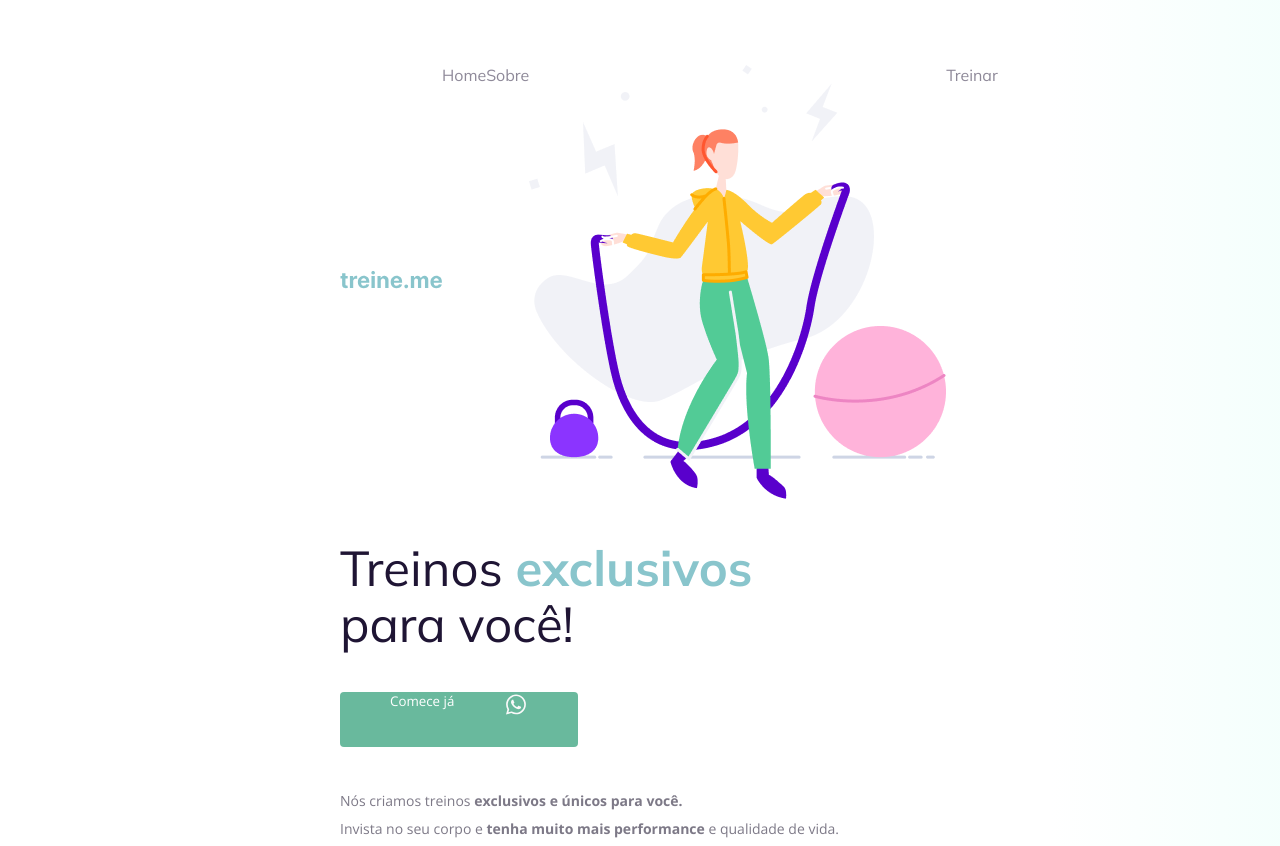
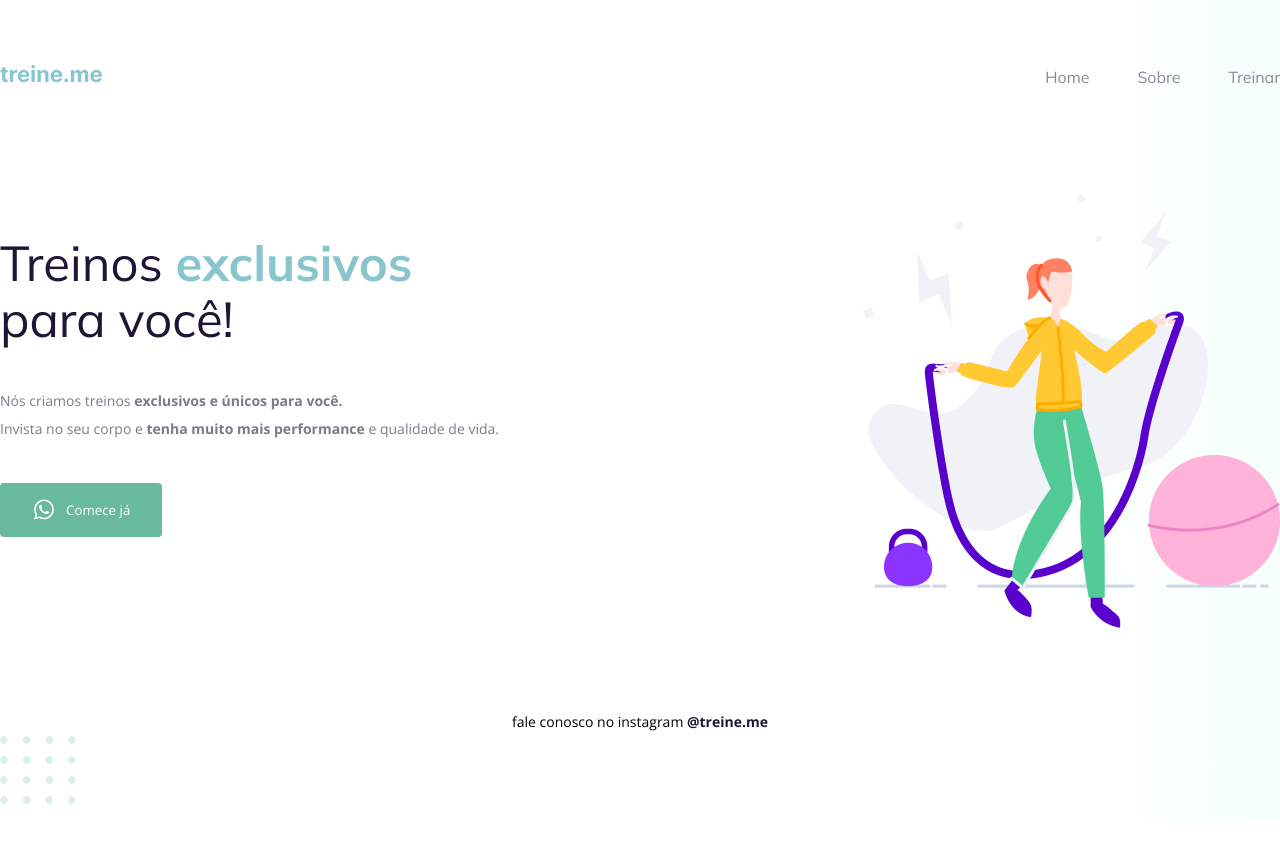
Before and after one commit to afcluispaulo/HTML-CSS-LandingPage-Rocketseat, a plain HTML site: page Desafio Corrigindo Bugs 2/index.html in a window 1280 px wide. Shown: the top 846 px of the page. After the commit the page ends 819 px from the top, so only its background shows below. Drawn offline with nearby package versions, Linux system fonts and the light colour scheme.

Commit message:
bugs corrigidos

```diff
--- a/Desafio Corrigindo Bugs 2/index.html
+++ b/Desafio Corrigindo Bugs 2/index.html
@@ -15,6 +15,7 @@
   </head>
   <body>
     <div class="page">
+      <header>
         <nav>
             <a id="logo" href="#">
               <img src="images/logo.svg" alt="Treine.me" />
@@ -22,26 +23,26 @@
             <ul>
               <li><a href="#">Home</a></li>
               <li><a href="#">Sobre</a></li>
-            <img src="images/img.png" alt="Desenho de uma mulher pulando corta numa academia.">
               <li><a href="#">Treinar</a></li>
             </ul>
           </nav>
-
+      </header>
         <main>
           <section>
             <h1>Treinos <span>exclusivos</span> para você!</h1>
-            <button>
-              Comece já
-              <img src="images/whats.svg" alt="Ícone do whatsapp">
-
-            </button>
-
             <p>
               Nós criamos treinos <strong>exclusivos e únicos para você.</strong></br>
               Invista no seu corpo e <strong>tenha muito mais performance</strong> e qualidade de vida.
             </p>
 
+            <button>
+              <img src="images/whats.svg" alt="Ícone do whatsapp">
+              Comece já
+
+            </button>
+
           </section>
+          <img src="images/img.png" alt="Desenho de uma mulher pulando corta numa academia.">
 
       </main>
 
--- a/Desafio Corrigindo Bugs 2/style.css
+++ b/Desafio Corrigindo Bugs 2/style.css
@@ -9,17 +9,17 @@ body {
   }
 
   .page {
-    width: 600px;
+    width: 1280px;
     margin: 0 auto;
     padding-top: 65px;
   }
 
   nav {
     display: flex;
-    justify-content: start;
+    justify-content: space-between;
     align-items: center;
 
-    margin-bottom: 15px;
+    margin-bottom: 106px;
   }
 
   ul {
@@ -27,6 +27,7 @@ body {
     list-style: none;
     margin: 0;
     padding: 0;
+    gap: 48px;
   }
 
   a {
@@ -48,6 +49,11 @@ body {
     font-family: "Mulish", sans-serif;
   }
 
+  main {
+    display: flex;
+    justify-content: space-between;
+  }
+
   h1 {
     font-size: 49px;
     line-height: 56px;
@@ -67,8 +73,8 @@ body {
     font-size: 14px;
     line-height: 28px;
     color: #7d7987;
-
-    margin: 40px 0;
+    margin-top: 40px;
+    margin-bottom: 40px;
   }
 
   button {
@@ -80,9 +86,11 @@ body {
     padding: 0 50px 30px;
 
     display: flex;
-    justify-content: space-around;
-    gap: 50px;
-
+    flex-direction: row;
+    justify-content: center;
+    align-items: center;
+    padding: 14px 32px 15px;
+    gap: 10px;
     border-radius: 4px;
 
     cursor: pointer;
```
Lines whose indentation alone changed are shown as unchanged.
